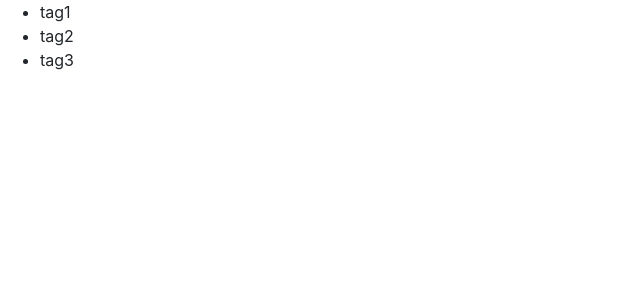
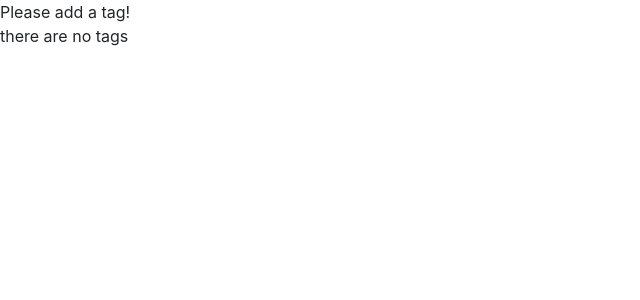
Before and after one commit to efriedla/react-clicker, a React (Create React App) app: page / in a window 1280 px wide. Shown: the top 300 px of the page, without its empty margins (0-640 px from the left). Built offline with nearby package versions, Linux system fonts and the light colour scheme.

Commit message:
using truesy to create a message in the jsx

```diff
--- a/src/components/clicker.jsx
+++ b/src/components/clicker.jsx
@@ -3,7 +3,7 @@ import React, { Component } from 'react';
 class Counter extends Component {
     state = {
         count: 0,
-        tags: ['tag1', 'tag2', 'tag3']
+        tags: []
     }
 
     renderTags() {
@@ -14,7 +14,8 @@ class Counter extends Component {
     render() {
         return(
             <div>
-
+                {/* you can create a inline statement here if length is 0 then print this */}
+                {this.state.tags.length === 0 && "Please add a tag!"}
                 {this.renderTags()}
 
             </div>
```
